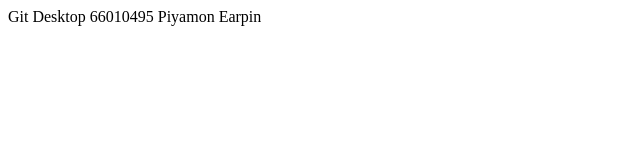
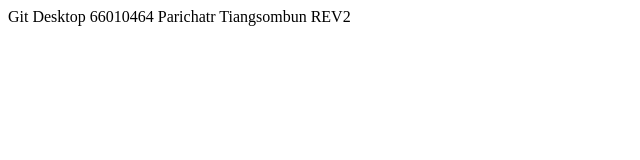
Before and after one commit to saipanm/git101, a plain HTML site: page index.html in a window 1280 px wide. Shown: the whole page, without its empty margins (0-640 px from the left). Drawn offline with Linux system fonts and the light colour scheme.

Commit message:
Update index.html

```diff
--- a/index.html
+++ b/index.html
@@ -6,6 +6,6 @@
     <title>Document</title>
 </head>
 <body>
-    Git Desktop 66010495 Piyamon Earpin
+    Git Desktop 66010464 Parichatr Tiangsombun REV2
 </body>
 </html>
```
